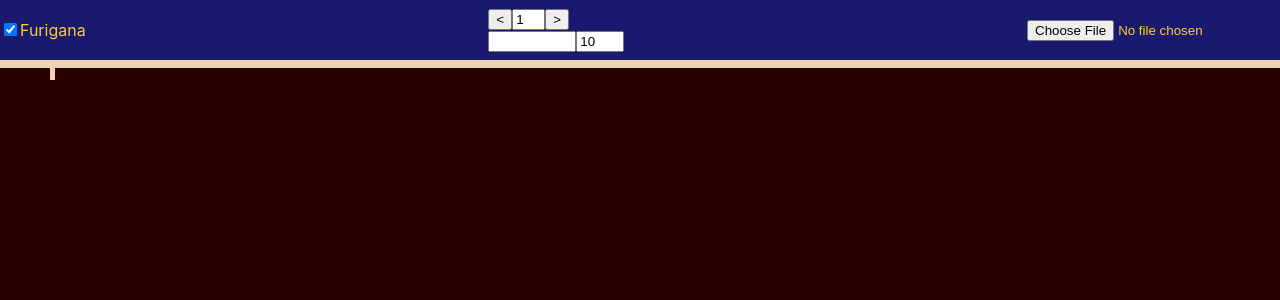
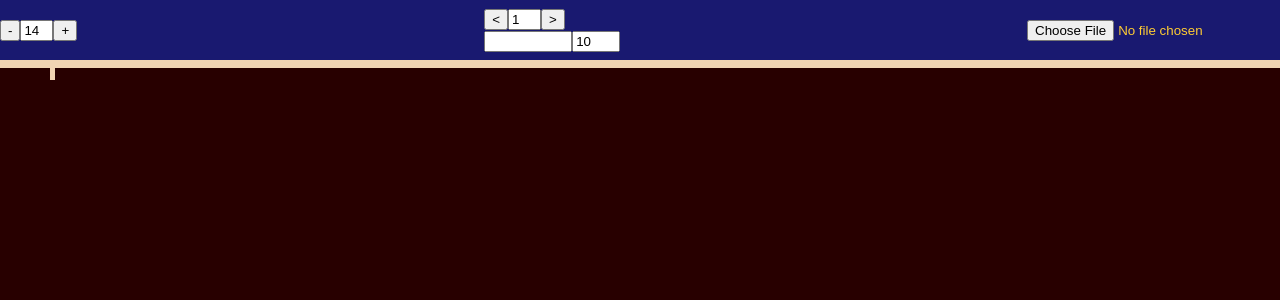
Before and after one commit to mayace/ln-reading, a React (Create React App) app: page / in a window 1280 px wide. Shown: the top 300 px of the page. Built offline with nearby package versions, Linux system fonts and the light colour scheme.

Commit message:
Created and added the FontSizeCommandComponent

```diff
--- /dev/null
+++ b/src/components/Commands/FontSize.tsx
@@ -0,0 +1,42 @@
+import { DocumentSettings } from "../../models/Settings";
+import { ITryToChange } from "./TryToChangeHOC";
+
+export function FontSizeCommand(
+  props: { document: DocumentSettings } & ITryToChange<DocumentSettings>
+) {
+  const { document } = props;
+
+  const onChange = (to: any) => {
+    const from = props.document;
+    props.onTryToChange({ ...from, ...to }, from);
+  };
+
+  return (
+    <div className="font-size-command">
+      <button
+        type="button"
+        onClick={() =>
+          onChange({ fontSize: Math.max(0, document.fontSize - 1) })
+        }
+      >
+        -
+      </button>
+      <input
+        type="text"
+        onChange={(event) =>
+          onChange({ fontSize: parseInt(event.currentTarget.value) || 0 })
+        }
+        value={document.fontSize}
+        style={{ width: "25px" }}
+      />
+      <button
+        type="button"
+        onClick={() =>
+          onChange({ fontSize: Math.max(0, document.fontSize + 1) })
+        }
+      >
+        +
+      </button>
+    </div>
+  );
+}
--- a/src/components/Home.tsx
+++ b/src/components/Home.tsx
@@ -2,10 +2,12 @@ import { Component, createRef, useEffect, useState } from "react";
 import "./Home.scss";
 import Encoding from "encoding-japanese";
 import { Subscription } from "../models/Subscription";
-import { Settings, PageSettings } from "../models/Settings";
+import { Settings, PageSettings, DocumentSettings } from "../models/Settings";
 import { CommandComponentFactory } from "../models/Command";
 import { NavigationCommand } from "./Commands/Navegation";
 import { KeywordItem, KeywordsComponent } from "./Commands/Keyword";
+
+import { FontSizeCommand } from "./Commands/FontSize";
 
 const subscription = new Subscription<Settings>();
 subscription.subscribe({
@@ -49,8 +51,8 @@ const Home = function () {
   useEffect(() => {
     subscription.subscribe({
       next({ from, to }) {
-        if (from.fontSize !== to.fontSize) {
-          document.body.style.fontSize = to.fontSize + "px";
+        if (from.document.fontSize !== to.document.fontSize) {
+          document.body.style.fontSize = to.document.fontSize + "px";
           console.log("fontsize updated");
         }
       },
@@ -188,15 +190,18 @@ const Home = function () {
         <div className="controls-2"></div>
         <div className="controls">
           <div className="container">
-            {commands.selected.map((item) => (
-              <div className="item" key={item}>
-                {factory.createCommand(item)}
-              </div>
-            ))}
-            <NavigationCommand
-              onTryToChange={(to) => changeSettings({ navigation: to })}
-              navigation={settings.navigation}
-            />
+            <div className="item">
+              <FontSizeCommand
+                document={settings.document || new DocumentSettings()}
+                onTryToChange={(to) => changeSettings({ document: to })}
+              />
+            </div>
+            <div className="item">
+              <NavigationCommand
+                onTryToChange={(to) => changeSettings({ navigation: to })}
+                navigation={settings.navigation}
+              />
+            </div>
             <div className="item">
               <input
                 type="file"
@@ -208,29 +213,6 @@ const Home = function () {
           </div>
           <div className="bar" onMouseDown={onResizeHead}></div>
         </div>
-
-        {/* <div className="item">
-                <button type="button" onClick={()=> changeSettings({pageI: settings.pageI - 1}) }>&lt;</button>
-                <input className="counter" type="text" value={settings.pageI + 1}/>
-                <input onChange={({target}) => changeSettings({length: parseInt(target.value)})} type="text" value={settings.length}/>
-                <button type="button"onClick={()=> changeSettings({pageI: settings.pageI + 1}) }>&gt;</button>
-            </div>
-            <div className="item">
-            <button type="button" onClick={ ()=> changeBodyFontSizeTo(settings.fontSize - 1)}>-</button>
-            <input type="text" onChange={ ({target})=> changeBodyFontSizeTo(parseInt(target.value) || 0)}  value={settings.fontSize} style={{ width: "25px"}}/>
-            <button type="button" onClick={ ()=> changeBodyFontSizeTo(settings.fontSize + 1)}>+</button>
-            </div>
-
-            <label className="item">
-                <input onChange= { ({target}) => refTextContent.current?.setAttribute("contentEditable",target.checked.toString())  } type="checkbox"/>
-                Edit text.
-            </label>
-            <div className="item">
-                <label>Separator&nbsp;
-                <input onChange={({target}) => changeSeparator(target.value)}  type="text" className="counter" value={settings.separator}/>
-                </label>
-            </div>
-        */}
       </div>
 
       <div className="body">
--- a/src/models/Settings.ts
+++ b/src/models/Settings.ts
@@ -7,8 +7,7 @@ export class NavigationSettings {
 }
 
 export class Settings {
-  fontSize: number = 14;
-  textSelected = "";
+  document = new DocumentSettings()
 
   content = {
     localStorageKey: "",
@@ -28,6 +27,10 @@ export class Settings {
   }
 }
 
+export class DocumentSettings {
+  fontSize = 14
+}
+
 export class CommandSettings {
   layout = "";
   code = "";
```
Also changed, not shown: src/components/Commands/TryToChangeHOC.tsx (+7 -2 lines).
